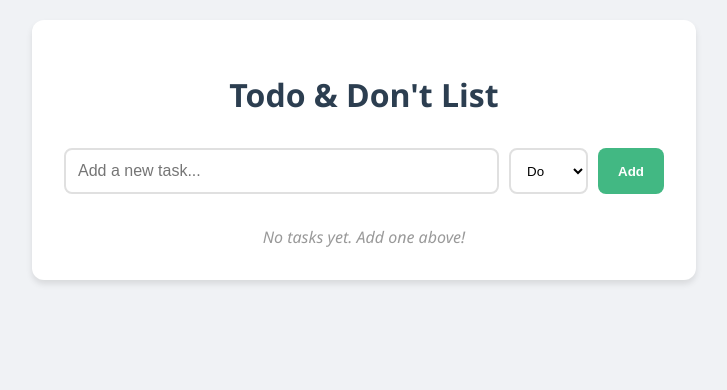
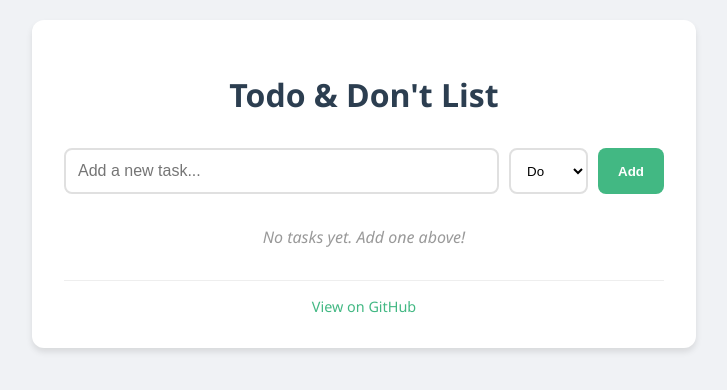
Before and after one commit to blue1st/todo-dont-list, a Nuxt app: page / in a window 1280 px wide. Shown: the top 390 px of the page, without its empty margins (276-1003 px from the left). Built offline with nearby package versions, Linux system fonts and the light colour scheme.

Commit message:
feat: add footer with GitHub link and associated styles

```diff
--- a/app.vue
+++ b/app.vue
@@ -60,6 +60,12 @@
     <div v-if="todos.length === 0" class="empty-state">
       No tasks yet. Add one above!
     </div>
+
+    <footer>
+      <a href="https://github.com/blue1st/todo-dont-list" target="_blank" rel="noopener noreferrer">
+        View on GitHub
+      </a>
+    </footer>
   </div>
 </template>
 
@@ -354,4 +360,22 @@ button:hover {
     display: none;
   }
 }
+
+footer {
+  margin-top: 2rem;
+  text-align: center;
+  font-size: 0.9rem;
+  color: #888;
+  border-top: 1px solid #eee;
+  padding-top: 1rem;
+}
+
+footer a {
+  color: #42b883;
+  text-decoration: none;
+}
+
+footer a:hover {
+  text-decoration: underline;
+}
 </style>
```
Also changed, not shown: 1 other file (tests, documents, lock files or other folders).
